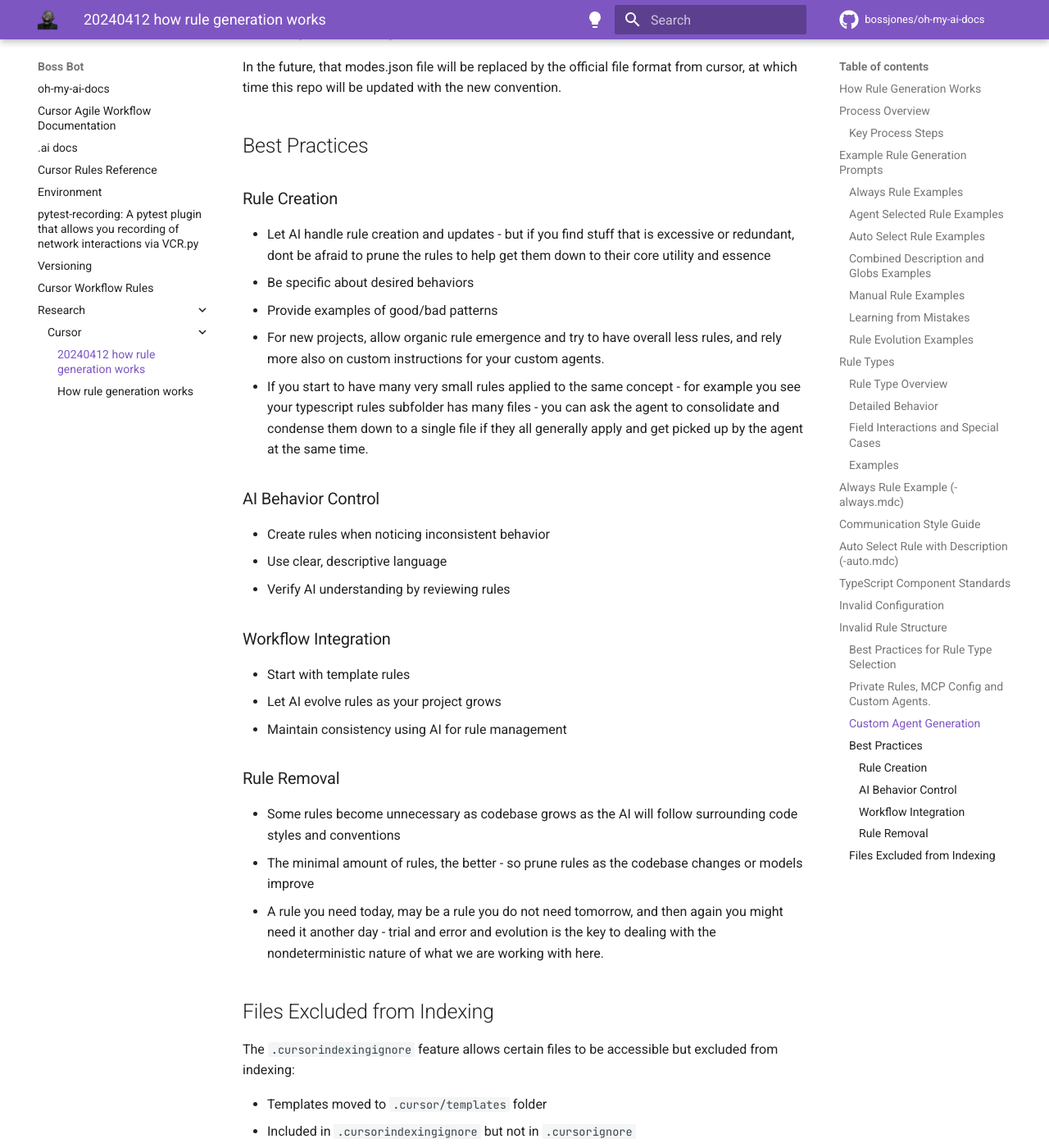
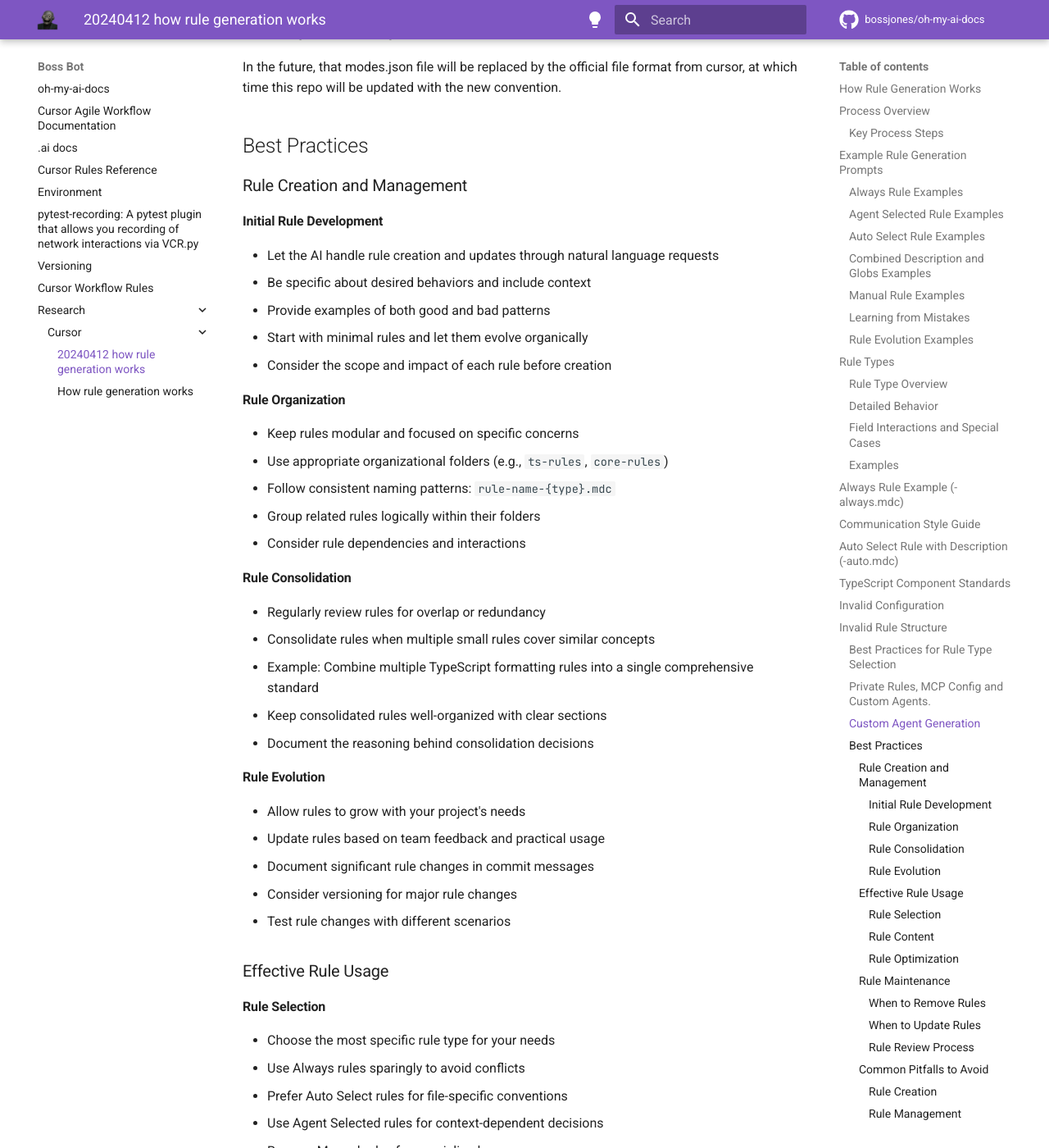
Before and after one commit to bossjones/oh-my-ai-docs, an MkDocs documentation site: the page built from docs/research/cursor/20240412_how_rule_generation_works.md, in a window 1280 px wide and 1400 px high, scrolled down 7863 px. Shown: the whole window at 82% size. Built offline with MkDocs 1.6.1 and Material for MkDocs 9.7.7, drawn with Linux system fonts in a browser that asks for light colours; comment, search, counter and statistics services are not loaded; some of the changed text lies outside the part shown.

Commit message:
docs: restructure and expand best practices for rule creation and management
Reorganized the Best Practices section to provide clearer guidance on rule creation, organization, consolidation, evolution, and maintenance. Added detailed subsections covering effective rule usage, common pitfalls, and integration with development workflows. Enhanced clarity and actionable directives to improve overall documentation quality. -Agent Generated Commit Message

```diff
--- a/docs/research/cursor/20240412_how_rule_generation_works.md
+++ b/docs/research/cursor/20240412_how_rule_generation_works.md
@@ -326,39 +326,115 @@
 <section-best-practices>
 ## Best Practices
 
-<subsection-rule-creation>
-### Rule Creation
+### Rule Creation and Management
 
-- Let AI handle rule creation and updates - but if you find stuff that is excessive or redundant, dont be afraid to prune the rules to help get them down to their core utility and essence
-- Be specific about desired behaviors
-- Provide examples of good/bad patterns
-- For new projects, allow organic rule emergence and try to have overall less rules, and rely more also on custom instructions for your custom agents.
-- If you start to have many very small rules applied to the same concept - for example you see your typescript rules subfolder has many files - you can ask the agent to consolidate and condense them down to a single file if they all generally apply and get picked up by the agent at the same time.
-</subsection-rule-creation>
+#### Initial Rule Development
+- Let the AI handle rule creation and updates through natural language requests
+- Be specific about desired behaviors and include context
+- Provide examples of both good and bad patterns
+- Start with minimal rules and let them evolve organically
+- Consider the scope and impact of each rule before creation
 
-<subsection-ai-behavior>
-### AI Behavior Control
+#### Rule Organization
+- Keep rules modular and focused on specific concerns
+- Use appropriate organizational folders (e.g., `ts-rules`, `core-rules`)
+- Follow consistent naming patterns: `rule-name-{type}.mdc`
+- Group related rules logically within their folders
+- Consider rule dependencies and interactions
 
-- Create rules when noticing inconsistent behavior
-- Use clear, descriptive language
-- Verify AI understanding by reviewing rules
-</subsection-ai-behavior>
+#### Rule Consolidation
+- Regularly review rules for overlap or redundancy
+- Consolidate rules when multiple small rules cover similar concepts
+- Example: Combine multiple TypeScript formatting rules into a single comprehensive standard
+- Keep consolidated rules well-organized with clear sections
+- Document the reasoning behind consolidation decisions
 
-<subsection-workflow>
-### Workflow Integration
+#### Rule Evolution
+- Allow rules to grow with your project's needs
+- Update rules based on team feedback and practical usage
+- Document significant rule changes in commit messages
+- Consider versioning for major rule changes
+- Test rule changes with different scenarios
 
-- Start with template rules
-- Let AI evolve rules as your project grows
-- Maintain consistency using AI for rule management
-</subsection-workflow>
+### Effective Rule Usage
 
-<subsection-rule-removal>
-### Rule Removal
+#### Rule Selection
+- Choose the most specific rule type for your needs
+- Use Always rules sparingly to avoid conflicts
+- Prefer Auto Select rules for file-specific conventions
+- Use Agent Selected rules for context-dependent decisions
+- Reserve Manual rules for specialized cases
 
-- Some rules become unnecessary as codebase grows as the AI will follow surrounding code styles and conventions
-- The minimal amount of rules, the better - so prune rules as the codebase changes or models improve
-- A rule you need today, may be a rule you do not need tomorrow, and then again you might need it another day - trial and error and evolution is the key to dealing with the nondeterministic nature of what we are working with here.
-</subsection-rule-removal>
+#### Rule Content
+- Write clear, actionable directives
+- Include specific examples for complex rules
+- Use comments to explain non-obvious decisions
+- Keep rules focused and concise
+- Include both valid and invalid examples
+
+#### Rule Optimization
+- Monitor rule effectiveness over time
+- Remove or update rules that cause friction
+- Combine rules that are frequently used together
+- Split rules that become too complex
+- Regular review and refinement of existing rules
+
+### Rule Maintenance
+
+#### When to Remove Rules
+- When the codebase naturally follows the pattern
+- If the rule creates more friction than value
+- When better alternatives emerge
+- If the rule conflicts with new project requirements
+- When the rule becomes obsolete due to tooling changes
+
+#### When to Update Rules
+- When project requirements change
+- To incorporate learned best practices
+- When new edge cases are discovered
+- To improve clarity or effectiveness
+- When technical dependencies evolve
+
+#### Rule Review Process
+1. Regularly assess rule effectiveness
+2. Gather feedback from team members
+3. Document rule impact and issues
+4. Make iterative improvements
+5. Communicate changes to the team
+
+### Common Pitfalls to Avoid
+
+#### Rule Creation
+- Creating overly broad or vague rules
+- Implementing conflicting rule requirements
+- Ignoring rule type best practices
+- Creating redundant rules
+- Over-relying on Always rules
+
+#### Rule Management
+- Neglecting rule maintenance
+- Keeping outdated or ineffective rules
+- Not documenting rule changes
+- Ignoring rule conflicts
+- Poor rule organization
+
+### Integration with Development Workflow
+
+#### Custom Agents and Rules
+- Align rules with custom agent capabilities
+- Use rules to enhance agent effectiveness
+- Consider rule impact on different agent types
+- Maintain consistency across agents
+- Document agent-specific rule requirements
+
+#### Project Evolution
+- Adapt rules as the project grows
+- Consider scalability in rule design
+- Plan for future rule requirements
+- Monitor rule performance at scale
+- Regular rule system audits
+
+Remember: The rule system is a living part of your development process. It should evolve and adapt with your project while maintaining clarity and effectiveness. Regular review and refinement ensure your rules continue to add value without creating unnecessary complexity. 🎯
 </section-best-practices>
 
 <section-file-exclusions>
```
